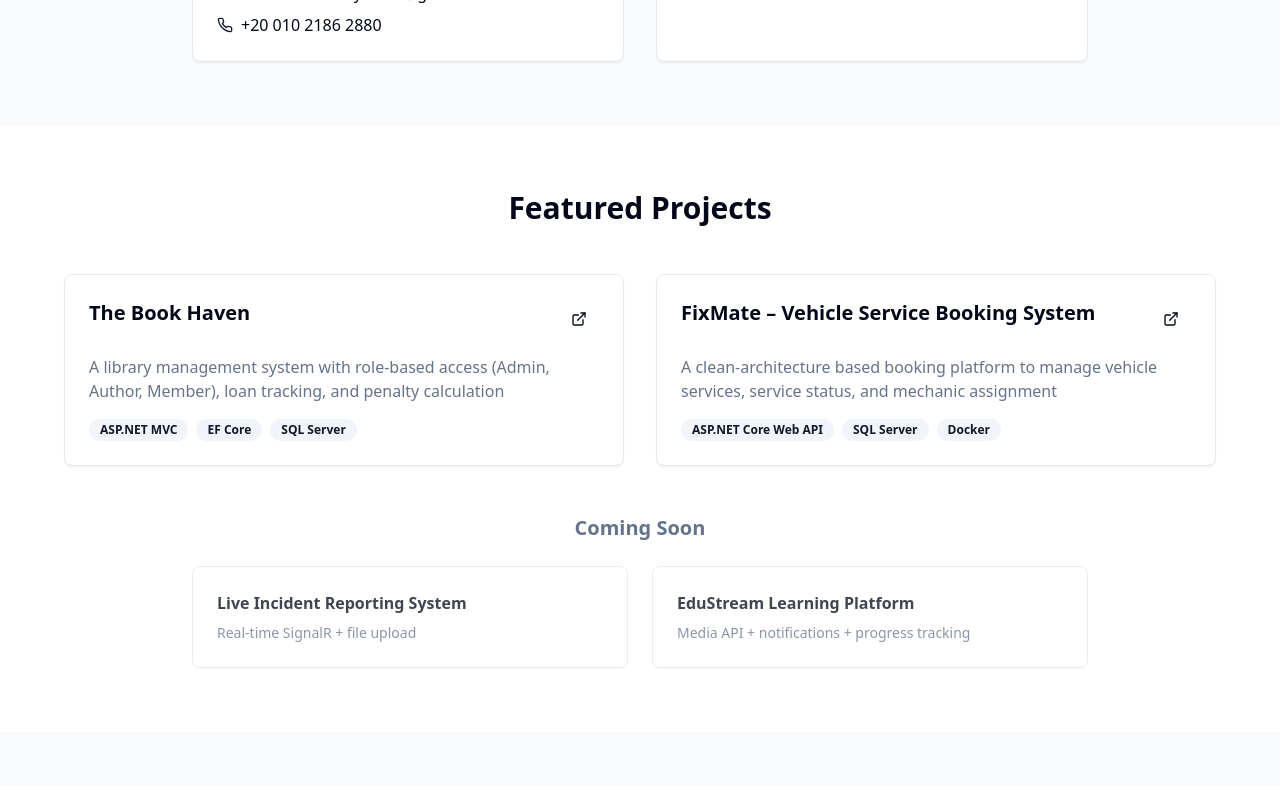
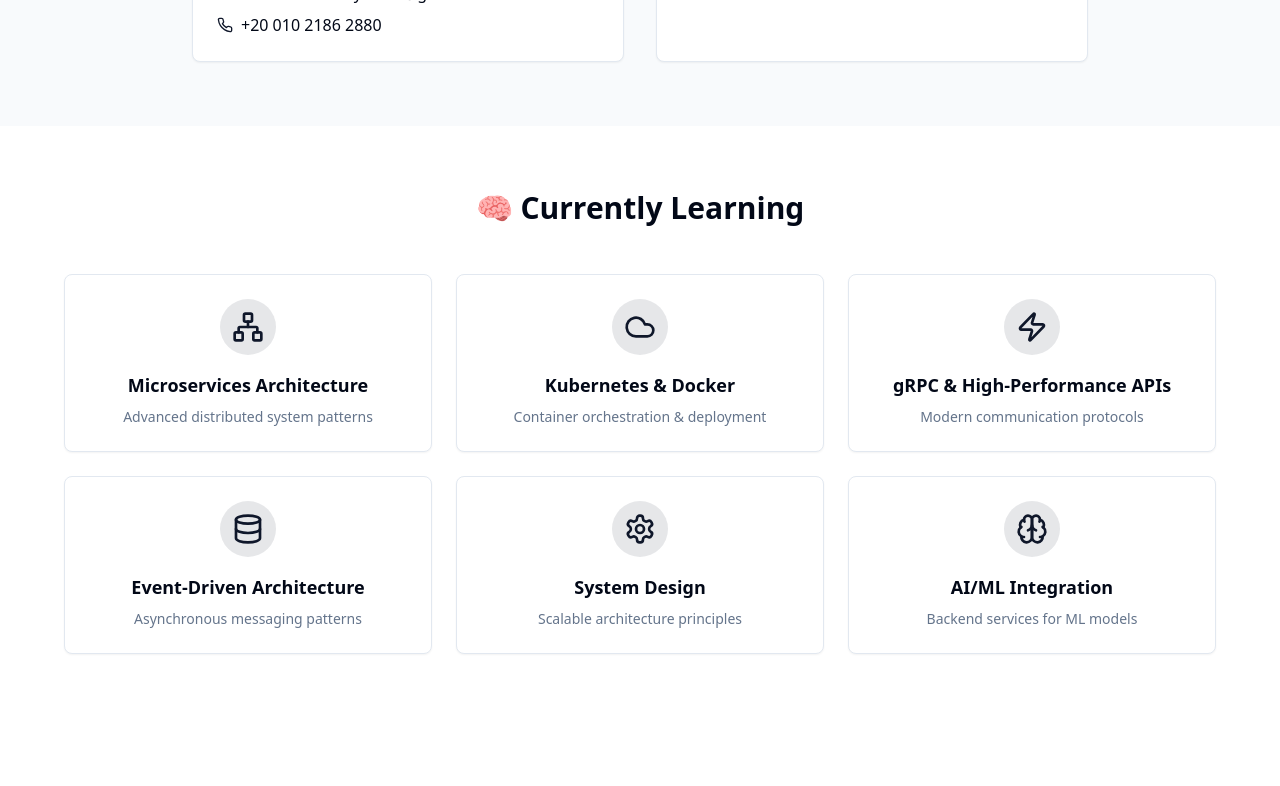
Before and after one commit to abdullahsherdy/sherdy-backend-profile, a React (Vite) app: page / in a window 1280 px wide. Shown: the part 900-1686 px from the top of the page. Built offline with nearby package versions, Linux system fonts and the light colour scheme.

Commit message:
feat: Add "Currently Learning" section
Adds a new section to showcase current learning topics, including a responsive card layout with animations. The section is positioned after the Projects section and before the Skills section.

```diff
--- /dev/null
+++ b/src/components/CurrentlyLearning.tsx
@@ -0,0 +1,96 @@
+
+import { useEffect, useRef, useState } from "react";
+import { Card, CardContent } from "@/components/ui/card";
+import { Brain, Cloud, Network, Zap, Database, Settings } from "lucide-react";
+
+const CurrentlyLearning = () => {
+  const [isVisible, setIsVisible] = useState(false);
+  const sectionRef = useRef<HTMLElement>(null);
+
+  useEffect(() => {
+    const observer = new IntersectionObserver(
+      ([entry]) => {
+        if (entry.isIntersecting) {
+          setIsVisible(true);
+        }
+      },
+      { threshold: 0.2 }
+    );
+
+    if (sectionRef.current) {
+      observer.observe(sectionRef.current);
+    }
+
+    return () => observer.disconnect();
+  }, []);
+
+  const learningTopics = [
+    {
+      icon: Network,
+      title: "Microservices Architecture",
+      subtitle: "Advanced distributed system patterns"
+    },
+    {
+      icon: Cloud,
+      title: "Kubernetes & Docker",
+      subtitle: "Container orchestration & deployment"
+    },
+    {
+      icon: Zap,
+      title: "gRPC & High-Performance APIs",
+      subtitle: "Modern communication protocols"
+    },
+    {
+      icon: Database,
+      title: "Event-Driven Architecture",
+      subtitle: "Asynchronous messaging patterns"
+    },
+    {
+      icon: Settings,
+      title: "System Design",
+      subtitle: "Scalable architecture principles"
+    },
+    {
+      icon: Brain,
+      title: "AI/ML Integration",
+      subtitle: "Backend services for ML models"
+    }
+  ];
+
+  return (
+    <section ref={sectionRef} id="learning" className="py-16 px-4">
+      <div className="container mx-auto">
+        <h2 className="text-3xl font-bold text-center mb-12">🧠 Currently Learning</h2>
+        <div className="grid md:grid-cols-2 lg:grid-cols-3 gap-6 max-w-6xl mx-auto">
+          {learningTopics.map((topic, index) => {
+            const IconComponent = topic.icon;
+            return (
+              <Card
+                key={index}
+                className={`hover-scale group ${
+                  isVisible ? `animate-fade-up learning-card-${index + 1}` : 'opacity-0'
+                }`}
+              >
+                <CardContent className="p-6 text-center">
+                  <div className="flex justify-center mb-4">
+                    <div className="p-3 rounded-full bg-primary/10 group-hover:bg-primary/20 transition-colors">
+                      <IconComponent className="h-8 w-8 text-primary" />
+                    </div>
+                  </div>
+                  <h3 className="text-lg font-semibold mb-2 group-hover:text-primary transition-colors">
+                    {topic.title}
+                  </h3>
+                  <p className="text-sm text-muted-foreground">
+                    {topic.subtitle}
+                  </p>
+                </CardContent>
+              </Card>
+            );
+          })}
+        </div>
+      </div>
+    </section>
+  );
+};
+
+export default CurrentlyLearning;
--- a/src/index.css
+++ b/src/index.css
@@ -109,6 +109,12 @@
     animation: fadeIn 0.8s ease-out;
   }
 
+  .animate-fade-up {
+    animation: fadeUp 0.8s ease-out forwards;
+    opacity: 0;
+    transform: translateY(30px);
+  }
+
   .hover-scale {
     transition: transform 0.2s ease-in-out;
   }
@@ -128,6 +134,17 @@
     }
   }
 
+  @keyframes fadeUp {
+    from {
+      opacity: 0;
+      transform: translateY(30px);
+    }
+    to {
+      opacity: 1;
+      transform: translateY(0);
+    }
+  }
+
   /* Smooth scrolling for navigation */
   html {
     scroll-behavior: smooth;
@@ -140,4 +157,12 @@
     -webkit-text-fill-color: transparent;
     background-clip: text;
   }
+
+  /* Learning card animation delays */
+  .learning-card-1 { animation-delay: 0.1s; }
+  .learning-card-2 { animation-delay: 0.2s; }
+  .learning-card-3 { animation-delay: 0.3s; }
+  .learning-card-4 { animation-delay: 0.4s; }
+  .learning-card-5 { animation-delay: 0.5s; }
+  .learning-card-6 { animation-delay: 0.6s; }
 }
--- a/src/pages/Index.tsx
+++ b/src/pages/Index.tsx
@@ -6,6 +6,7 @@ import { Badge } from "@/components/ui/badge";
 import { Input } from "@/components/ui/input";
 import { Textarea } from "@/components/ui/textarea";
 import { useToast } from "@/hooks/use-toast";
+import CurrentlyLearning from "@/components/CurrentlyLearning";
 import emailjs from 'emailjs-com';
 
 const Index = () => {
@@ -104,6 +105,7 @@ const Index = () => {
             <div className="flex items-center gap-4">
               <a href="#about" className="hover:text-primary transition-colors">About</a>
               <a href="#projects" className="hover:text-primary transition-colors">Projects</a>
+              <a href="#learning" className="hover:text-primary transition-colors">Learning</a>
               <a href="#skills" className="hover:text-primary transition-colors">Skills</a>
               <a href="#contact" className="hover:text-primary transition-colors">Contact</a>
               <Button variant="ghost" size="icon" onClick={toggleDarkMode}>
@@ -206,6 +208,9 @@ const Index = () => {
             </div>
           </div>
         </section>
+
+        {/* Currently Learning Section */}
+        <CurrentlyLearning />
 
         {/* Projects Section */}
         <section id="projects" className="py-16 px-4">
```
